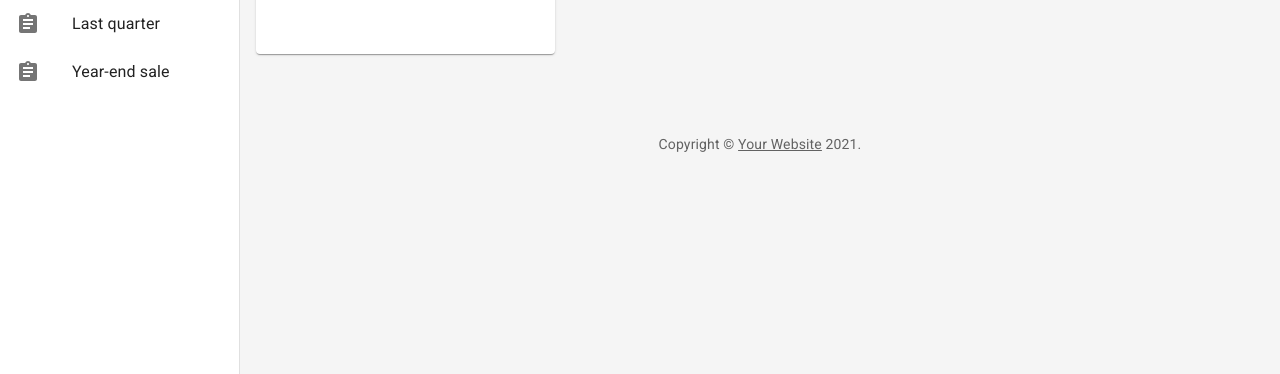
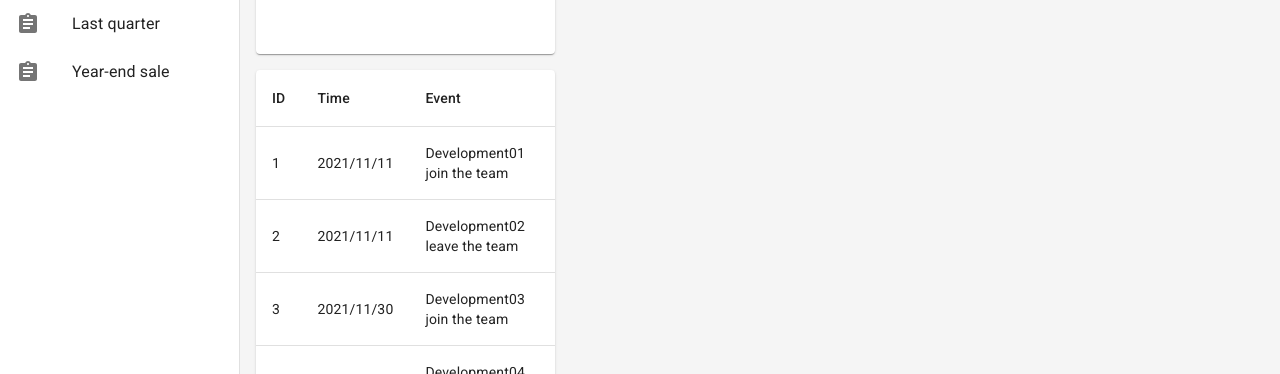
Before and after one commit to Oh-Afterglow/MONTHLY_198_EURO, a React (Create React App) app in the folder Code/Frontend/: page /member in a window 1280 px wide. Shown: the part 426-800 px from the top of the page. Built offline with nearby package versions, Linux system fonts and the light colour scheme; no server answers.

Commit message:
UI optimization
Use table to show member change event

```diff
--- a/Code/Frontend/src/components/MemberTable.js
+++ b/Code/Frontend/src/components/MemberTable.js
@@ -1,5 +1,11 @@
 import React from 'react';
-import { DataGrid } from '@mui/x-data-grid';
+import {
+  Table,
+  TableBody,
+  TableCell,
+  TableHead,
+  TableRow,
+} from '@mui/material';
 
 const MemberTable = () => {
   const cols = [
@@ -15,14 +21,25 @@ const MemberTable = () => {
     { id:4, time: '2021/11/11', event: 'Development04 join the team'},
   ];
 
+  const tableHead = cols.map((col) => (
+    <TableCell key={col.field}>{col.headerName}</TableCell>
+  ));
+
+  const tableRows = rows.map((row) => {
+    const cells = cols.map((col) => (
+      <TableCell key={col.field + row.id}>{row[col.field]}</TableCell>
+    ));
+    return <TableRow key={row.id}>{cells}</TableRow>;
+  });
+
   return (
-    <div style={{ height: '100%', width: '100%' }}>
-      <DataGrid
-        rows={rows}
-        columns={cols}
-        pageSize={5}
-        owsPerPageOptions={[3]}
-      />
+    <div>
+     <Table>
+        <TableHead>
+          <TableRow>{tableHead}</TableRow>
+        </TableHead>
+        <TableBody>{tableRows}</TableBody>
+      </Table>
     </div>
   );
 };
--- a/Code/Frontend/src/pages/Dashboard.js
+++ b/Code/Frontend/src/pages/Dashboard.js
@@ -9,6 +9,7 @@ import Radio from '@mui/material/Radio';
 import RadioGroup from '@mui/material/RadioGroup';
 import ProjectTable from '../components/ProjectTable';
 import FormControlLabel from '@mui/material/FormControlLabel';
+import { Card } from '@mui/material';
 
 const Dashboard = ({ projectName }) => {
   // TODO: Replace with some default data
@@ -302,7 +303,9 @@ const Dashboard = ({ projectName }) => {
         />
       </Grid>
       <Grid item container direction='column' xs={12} sm={4}>
-        <ProjectTable />
+        <Card style={{marginTop:"1rem",marginRight:"1rem"}}>
+          <ProjectTable />
+        </Card>
       </Grid>
     </Layout>
   );
--- a/Code/Frontend/src/pages/Member.js
+++ b/Code/Frontend/src/pages/Member.js
@@ -1,16 +1,12 @@
 import React, { useState } from 'react';
 import Grid from '@mui/material/Grid';
 import Layout from '../components/Layout';
-import NumberCard from '../components/NumberCard';
 import PieChart from '../components/PieChart';
-import BarChart from '../components/BarChart';
 import request from '../utils/request';
-import Radio from '@mui/material/Radio';
-import RadioGroup from '@mui/material/RadioGroup';
 import MemberTable from '../components/MemberTable';
-import FormControlLabel from '@mui/material/FormControlLabel';
 import MemberCard from '../components/MemberCard';
 import ProjectCard from '../components/ProjectCard';
+import { Card } from '@mui/material';
 
 
 const Member = ({ projectName }) => {
@@ -85,13 +81,16 @@ const Member = ({ projectName }) => {
 
   return (
     <Layout>
+
       <Grid item container direction='column' xs={12} sm={4}>
         <PieChart
           title={'Member from'}
           data={composeData}
           style={pieChartStyle}
         />
-        {/* <MemberTable /> */}
+        <Card style={{marginLeft:"1rem",marginRight:"1rem"}}>
+          <MemberTable />
+        </Card>
       </Grid>
       <Grid item container direction='column' xs={12} sm={4}>
         {memberCards}
```
